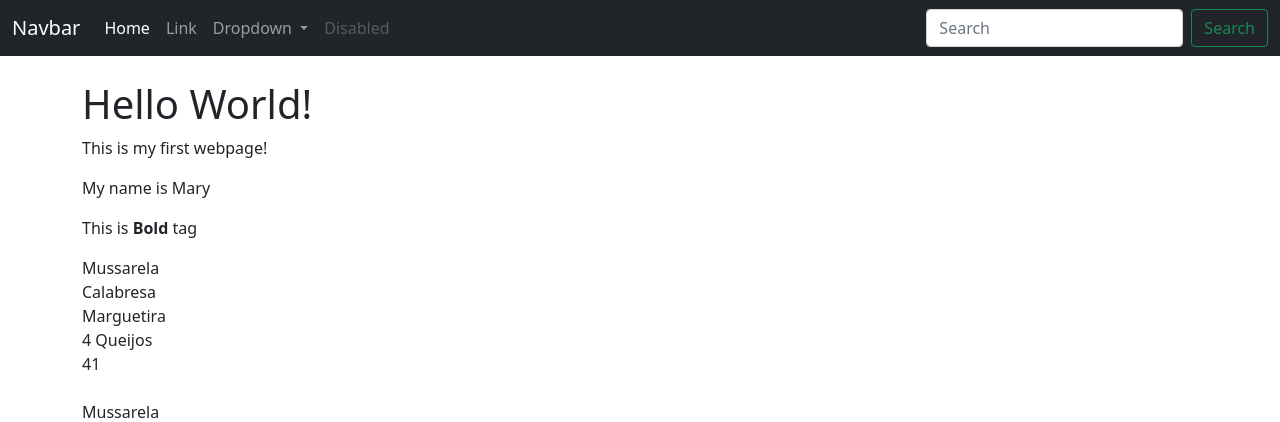
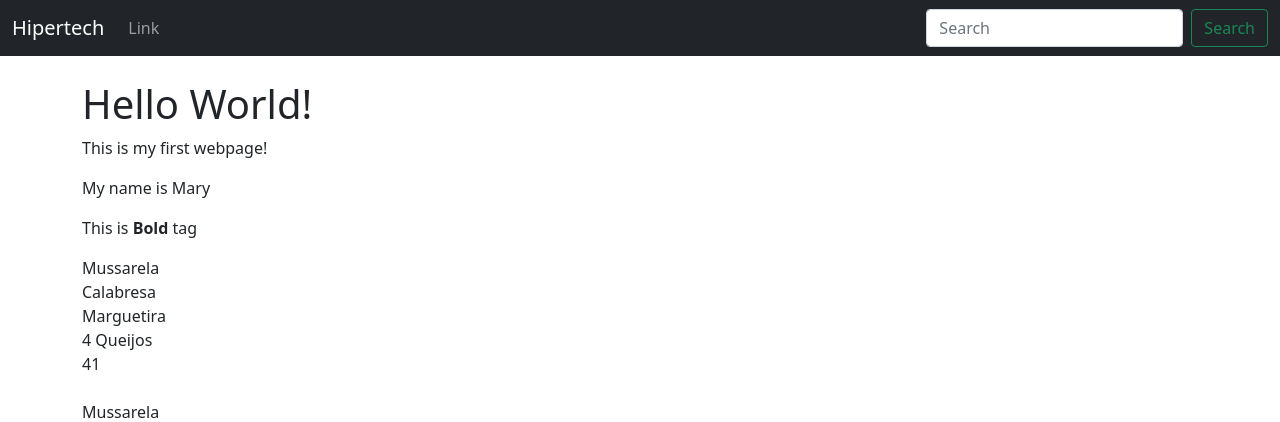
Before and after one commit to iMaary/project-blog-hiperhabit-flask, a Flask app: page / in a window 1280 px wide. Shown: the top 422 px of the page. Run offline with Flask 2, Linux system fonts and the light colour scheme.

Commit message:
problem bootstrap fixed and navbar added

```diff
--- a/templates/base.html
+++ b/templates/base.html
@@ -1,14 +1,13 @@
 <!doctype html>
-<html lang="pt-br">
+<html lang="en">
   <head>
     <!-- Required meta tags -->
     <meta charset="utf-8">
     <meta name="viewport" content="width=device-width, initial-scale=1">
+
     <!-- Bootstrap CSS -->
-<link href="https://cdn.jsdelivr.net/npm/bootstrap@5.0.0/dist/css/bootstrap.min.css"
-rel="stylesheet"
-integrity="sha384-wEmeIV1mKuiNpC+IOBjI7aAzPcEZeedi5yW5f2yOq55WWLwNGmvvx4U
-m1vskeMj0" crossorigin="anonymous">
+    <link href="https://cdn.jsdelivr.net/npm/bootstrap@5.0.0/dist/css/bootstrap.min.css" rel="stylesheet" integrity="sha384-wEmeIV1mKuiNpC+IOBjI7aAzPcEZeedi5yW5f2yOq55WWLwNGmvvx4Um1vskeMj0" crossorigin="anonymous">
+
     <title>Hipertech</title>
   </head>
   <body>
@@ -21,18 +20,14 @@ m1vskeMj0" crossorigin="anonymous">
     </div>
 
     <!-- Optional JavaScript; choose one of the two! -->
+
     <!-- Option 1: Bootstrap Bundle with Popper -->
-<script src="https://cdn.jsdelivr.net/npm/bootstrap@5.0.0/dist/js/bootstrap.bundle.min.js"
-integrity="sha384-p34f1UUtsS3wqzfto5wAAmdvj+osOnFyQFpp4Ua3gs/ZVWx6oOypYoCJh
-GGScy+8" crossorigin="anonymous"></script>
+    <script src="https://cdn.jsdelivr.net/npm/bootstrap@5.0.0/dist/js/bootstrap.bundle.min.js" integrity="sha384-p34f1UUtsS3wqzfto5wAAmdvj+osOnFyQFpp4Ua3gs/ZVWx6oOypYoCJhGGScy+8" crossorigin="anonymous"></script>
+
     <!-- Option 2: Separate Popper and Bootstrap JS -->
     <!--
-<script src="https://cdn.jsdelivr.net/npm/@popperjs/core@2.9.2/dist/umd/popper.min.js"
-integrity="sha384-IQsoLXl5PILFhosVNubq5LC7Qb9DXgDA9i+tQ8Zj3iwWAwPtgFTxbJ8NT4
-GN1R8p" crossorigin="anonymous"></script>
-<script src="https://cdn.jsdelivr.net/npm/bootstrap@5.0.0/dist/js/bootstrap.min.js"
-integrity="sha384-lpyLfhYuitXl2zRZ5Bn2fqnhNAKOAaM/0Kr9laMspuaMiZfGmfwRNFh8HlMy
-49eQ" crossorigin="anonymous"></script>
+    <script src="https://cdn.jsdelivr.net/npm/@popperjs/core@2.9.2/dist/umd/popper.min.js" integrity="sha384-IQsoLXl5PILFhosVNubq5LC7Qb9DXgDA9i+tQ8Zj3iwWAwPtgFTxbJ8NT4GN1R8p" crossorigin="anonymous"></script>
+    <script src="https://cdn.jsdelivr.net/npm/bootstrap@5.0.0/dist/js/bootstrap.min.js" integrity="sha384-lpyLfhYuitXl2zRZ5Bn2fqnhNAKOAaM/0Kr9laMspuaMiZfGmfwRNFh8HlMy49eQ" crossorigin="anonymous"></script>
     -->
   </body>
 </html>
--- a/templates/navbar.html
+++ b/templates/navbar.html
@@ -1,30 +1,13 @@
 <nav class="navbar navbar-expand-lg navbar-dark bg-dark">
     <div class="container-fluid">
-      <a class="navbar-brand" href="#">Navbar</a>
+      <a class="navbar-brand" href="#">Hipertech</a>
       <button class="navbar-toggler" type="button" data-bs-toggle="collapse" data-bs-target="#navbarSupportedContent" aria-controls="navbarSupportedContent" aria-expanded="false" aria-label="Toggle navigation">
         <span class="navbar-toggler-icon"></span>
       </button>
       <div class="collapse navbar-collapse" id="navbarSupportedContent">
         <ul class="navbar-nav me-auto mb-2 mb-lg-0">
           <li class="nav-item">
-            <a class="nav-link active" aria-current="page" href="#">Home</a>
-          </li>
-          <li class="nav-item">
             <a class="nav-link" href="#">Link</a>
-          </li>
-          <li class="nav-item dropdown">
-            <a class="nav-link dropdown-toggle" href="#" id="navbarDropdown" role="button" data-bs-toggle="dropdown" aria-expanded="false">
-              Dropdown
-            </a>
-            <ul class="dropdown-menu" aria-labelledby="navbarDropdown">
-              <li><a class="dropdown-item" href="#">Action</a></li>
-              <li><a class="dropdown-item" href="#">Another action</a></li>
-              <li><hr class="dropdown-divider"></li>
-              <li><a class="dropdown-item" href="#">Something else here</a></li>
-            </ul>
-          </li>
-          <li class="nav-item">
-            <a class="nav-link disabled" href="#" tabindex="-1" aria-disabled="true">Disabled</a>
           </li>
         </ul>
         <form class="d-flex">
```
Lines whose indentation alone changed are shown as unchanged.
